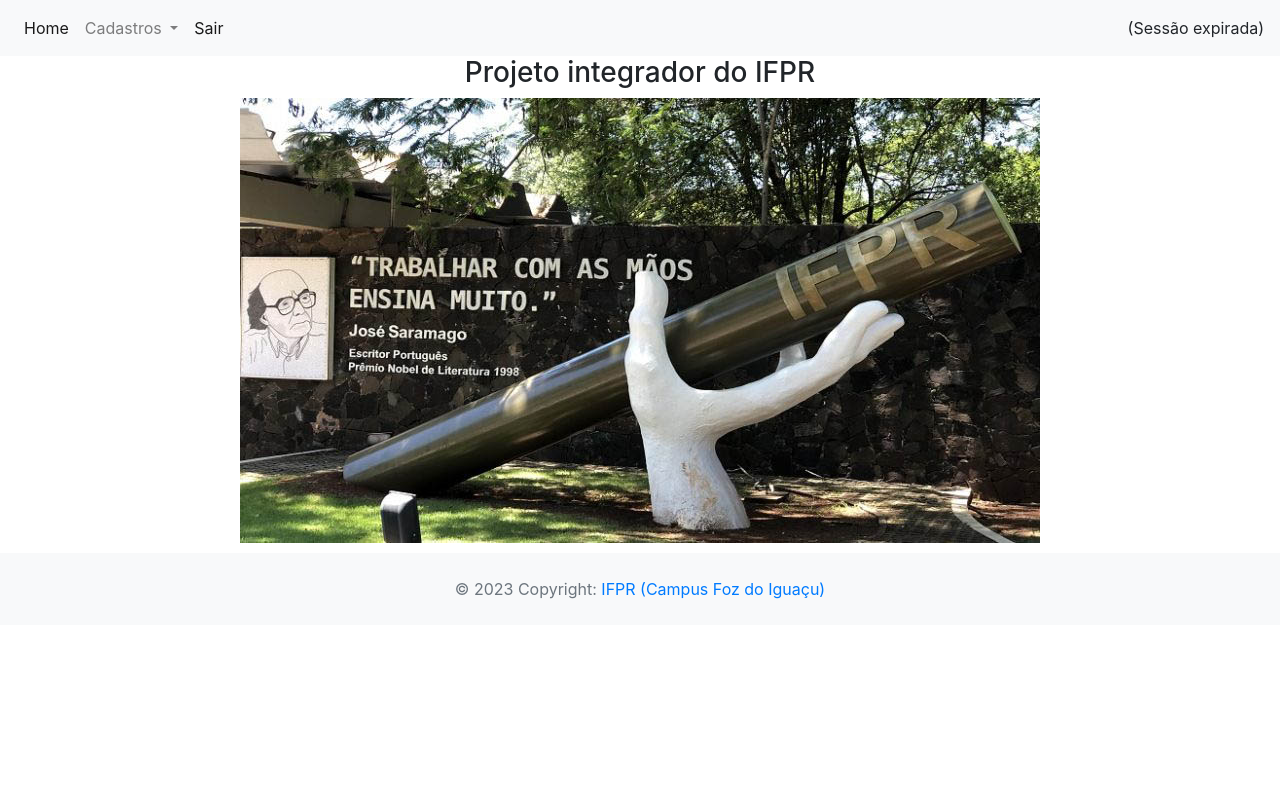
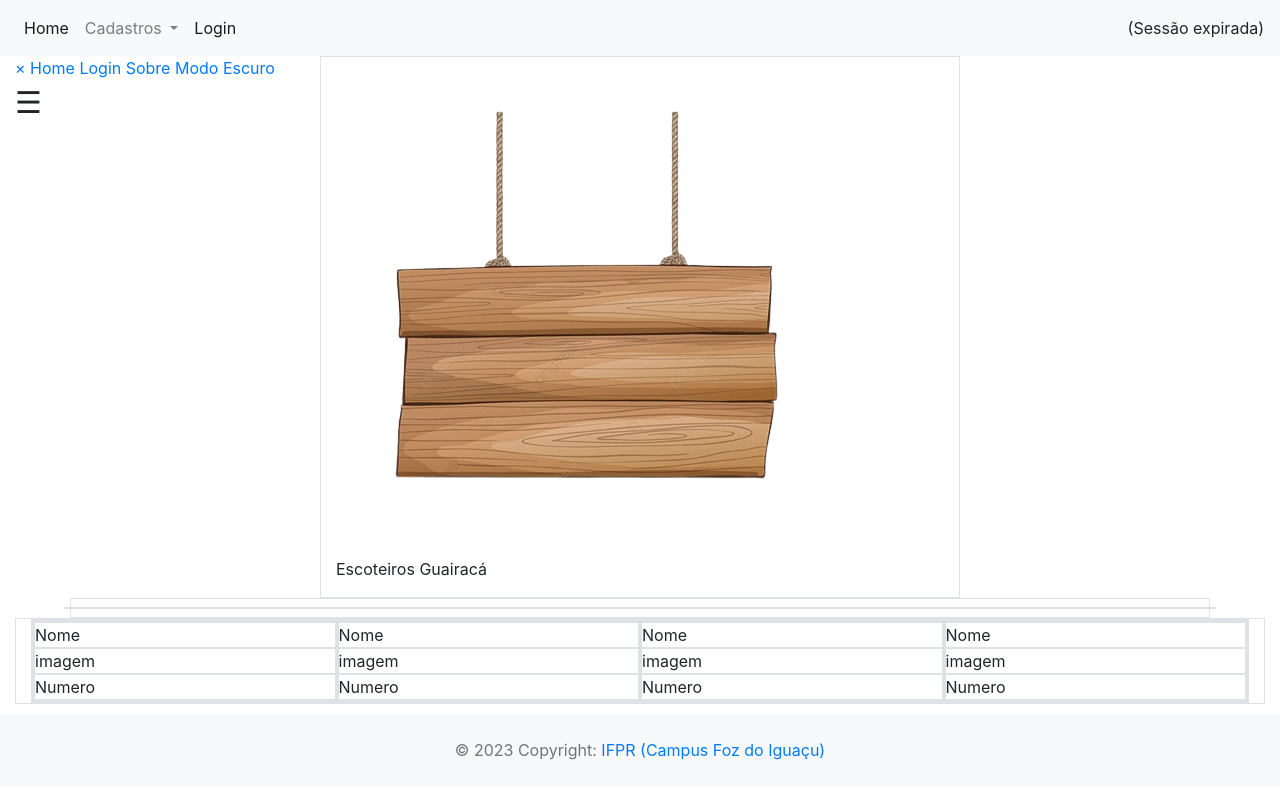
Before and after one commit to Rick-s2/implementacao-Projeto, a PHP site: page /app/view/home/index.php in a window 1280 px wide. Run offline with PHP 8.4, Linux system fonts and the light colour scheme; some libraries are stand-ins or nearby versions.

Commit message:
pagina inicial do nosso projeto adicionada

```diff
--- a/app/view/home/index.php
+++ b/app/view/home/index.php
@@ -6,14 +6,74 @@
 require_once(__DIR__ . "/../include/menu.php");
 ?>
 
-<h3 class="text-center">Projeto integrador do IFPR</h3>
+<div class="container-fluid">
 
-<div class="container">
-    <div class="row">
-        <div class="col-12">
-            <img class="mx-auto d-block" src="<?= BASEURL . "/view/img/ifpr_foz.jpg" ?>" />
+    <div class= "row " id = "cabecalho">
+        <div class ="col-3 ">
+
+                <aside id ="menu_oculto" class ="menu_oculto">
+                    <a href = "javascript:void(0)" class = "btn_fechar" onclick ="fechar_nav()">&times;</a>
+                    <a href = "#"> Home</a>
+                    <a href = "#"> Login</a>
+                    <a href = "#"> Sobre</a>
+                    <a href = "#" input="checkbox" id="">Modo Escuro</a>
+                </aside>
+
+                <section id="principal">
+                    <span style="font-size:30px;cursor:pointer " onclick = "abrir_nav()">&#9776;</span>
+                    <p></p>
+                </section>
         </div>
+
+            <div class ="col-6 border" id = "bloco_titulo"><img src="../view/home/images/madeira_titulo.png"><p id="p_titulo">Escoteiros Guairacá </p></div>
+            <div class ="col-3 "></div>
+
     </div>
+
+                <div class="container p-2 border cx_meio">
+                        <div class= "row" id = "apresentacao">
+                            <div class ="col-12 border "></div>
+                        </div>
+                </div>
+
+
+    <div class="container-fluid border">
+        <div class ="col-12 border"id="rodape_invisivel">
+            <div class= "row border" id = "rodape">
+
+
+
+                <div class ="col-3 border">
+                    <div class= "row border linha_nome">Nome</div>
+                    <div class= "row border linha_foto">imagem</div>
+                    <div class= "row border linha_num" >Numero</div>
+                </div>
+
+                <div class ="col-3 border">
+                    <div class= "row border linha_nome">Nome</div>
+                    <div class= "row border linha_foto">imagem</div>
+                    <div class= "row border linha_num" >Numero</div>
+                </div>
+
+
+                <div class ="col-3 border">
+                        <div class= "row border linha_nome">Nome</div>
+                        <div class= "row border linha_foto">imagem</div>
+                        <div class= "row border linha_num">Numero</div>
+                 </div>
+
+
+                <div class ="col-3 border">
+                        <div class= "row border linha_nome">Nome</div>
+                        <div class= "row border linha_foto">imagem</div>
+                        <div class= "row border linha_num">Numero</div>
+                </div>
+
+    </div>
+        </div>
+            </div>
+
+
 </div>
 
 <?php
--- a/app/view/include/menu.php
+++ b/app/view/include/menu.php
@@ -5,11 +5,11 @@
 require_once(__DIR__ . "/../../controller/AcessoController.php");
 require_once(__DIR__ . "/../../model/enum/UsuarioPapel.php");
 
-session_status();
+/*session_status();
 if(session_status() !== PHP_SESSION_ACTIVE)
 {
     session_start();
-}
+}*/
 $nome = "(Sessão expirada)";
 if(isset($_SESSION[SESSAO_USUARIO_NOME]))
     $nome = $_SESSION[SESSAO_USUARIO_NOME];
@@ -41,7 +41,13 @@
             </li>
 
             <li class="nav-item active">
-                <a class="nav-link" href="<?= LOGOUT_PAGE ?>">Sair</a>
+                <?php if(session_status() == PHP_SESSION_ACTIVE){
+                        echo "<a class='nav-link' href='<?= LOGOUT_PAGE ?>'>Sair</a>";
+                        }
+                    else{
+                        echo "<a class='nav-link' href='<?= LOGIN_PAGE ?>'>Login</a>";
+                        }
+                ?>
             </li>
         </ul>
 
```
Also changed, not shown: app/view/home/scripts/main.js (added, +31 -0 lines), app/view/home/styles/main.css (added, +127 -0 lines), app/view/home/images/escoteira.png (added), app/view/home/images/escoteira_favicon.ico (added), app/view/home/images/fundo_plantas.png (added), app/view/home/images/madeira_titulo.png (added), 1 other file.
